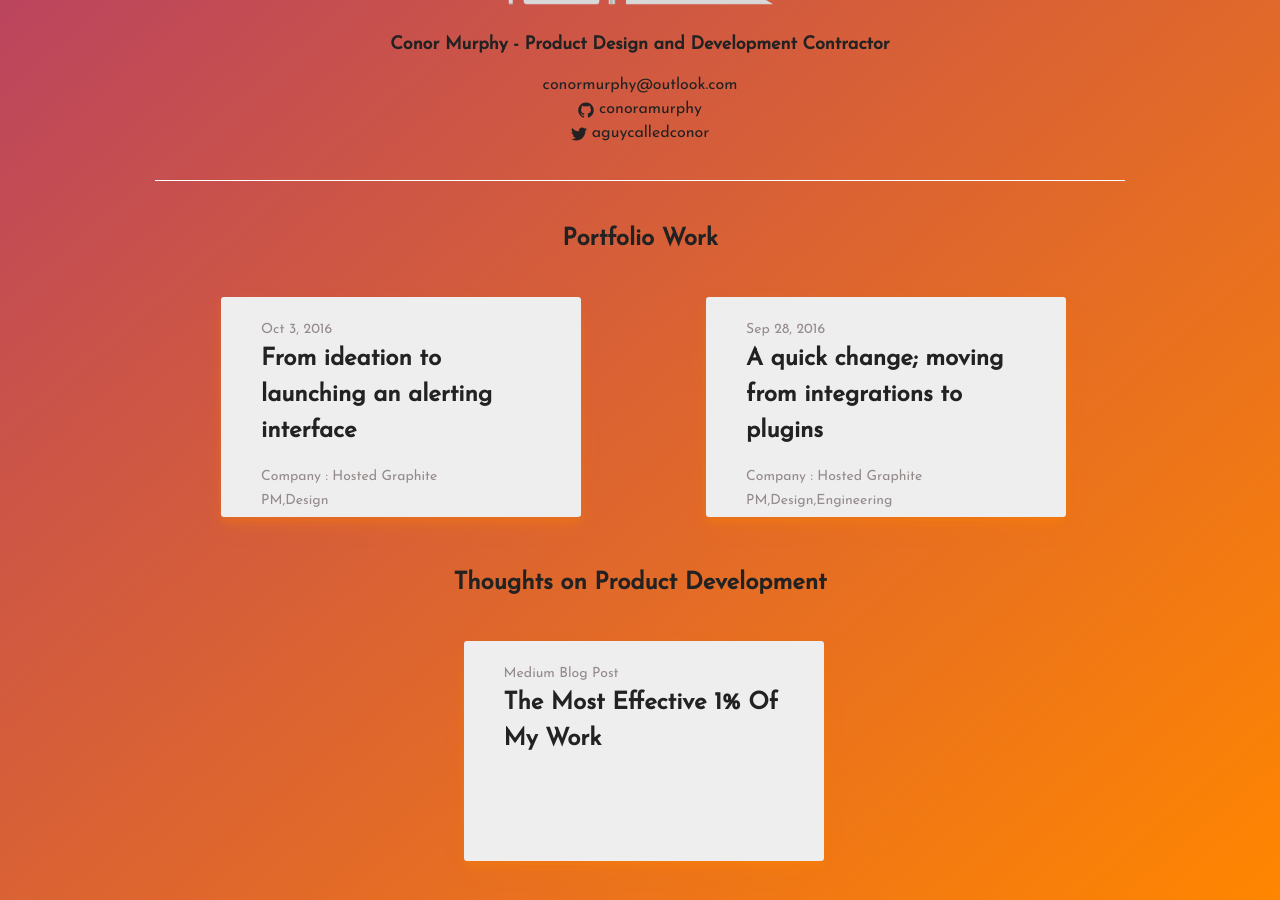
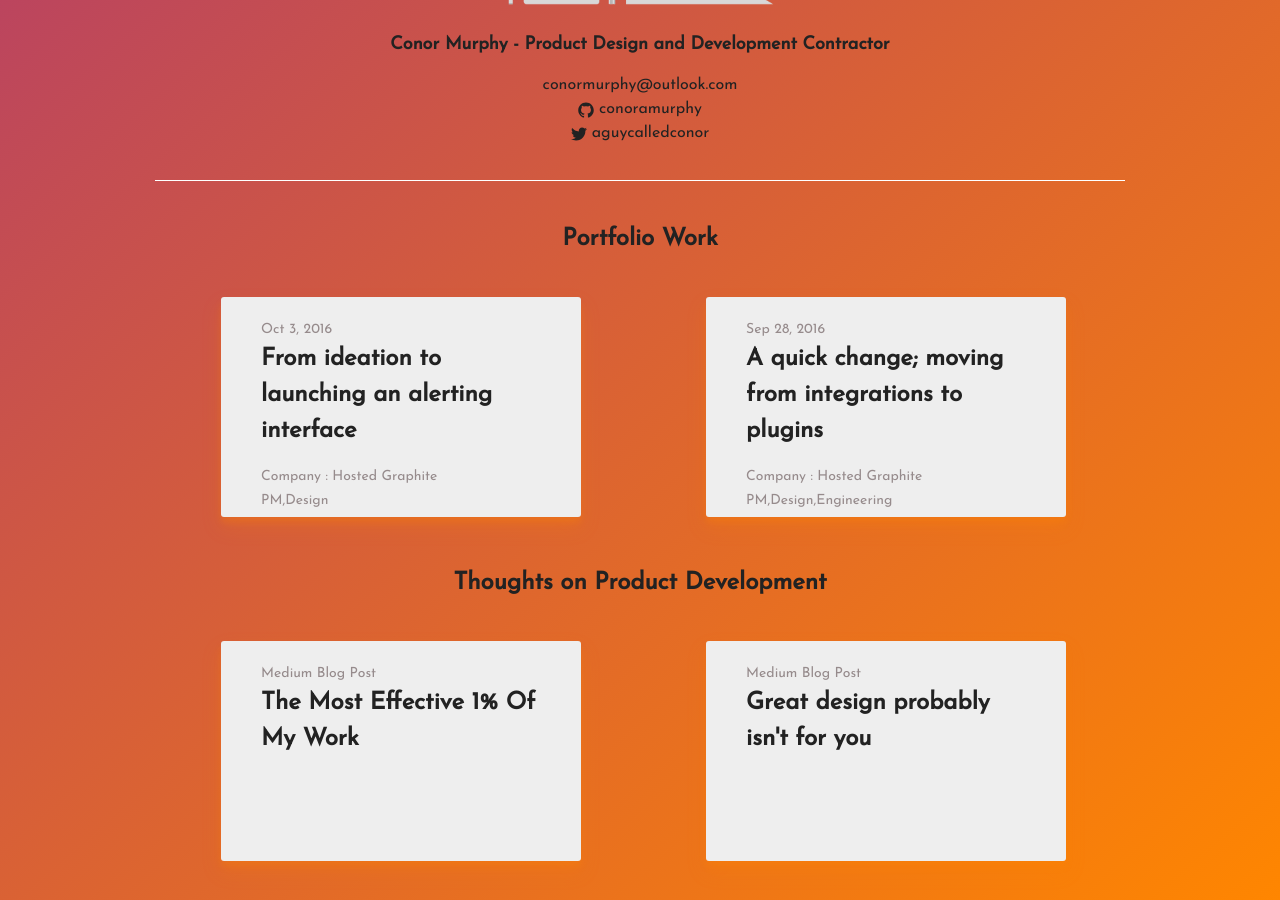
Before and after one commit to conoramurphy-zz/conoramurphy.github.io, a Jekyll site: the page built from index.html, in a window 1280 px wide and 900 px high, scrolled down 573 px. Built offline with Jekyll 4.4.1, drawn with Linux system fonts in a browser that asks for light colours.

Commit message:
added blog

```diff
--- a/_includes/thoughts.html
+++ b/_includes/thoughts.html
@@ -36,5 +36,14 @@
       </li>
     </a>
 
+    <a href="https://medium.com/swlh/https-medium-com-aguycalledconor-great-design-probably-isnt-for-you-f1ccad66d69f#.uhscwkpny">
+      <li>
+        <span class="post-meta">Medium Blog Post</span>
+        <h2 class="post-link">
+          Great design probably isn't for you
+        </h2>
+      </li>
+    </a>
+
   </ul>
 </div>
```
